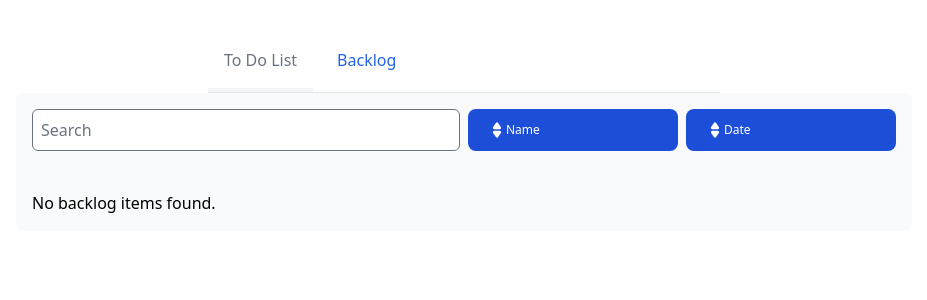
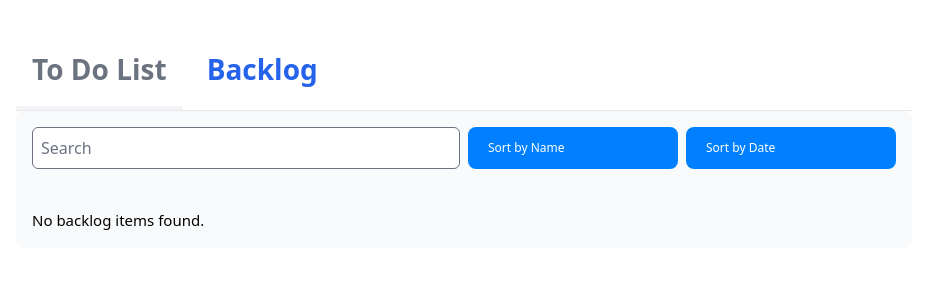
Before and after one commit to mehedijaman/TodoApp, a Vue app in the folder TodoApp/: page /todos in a window 1280 px wide. Both pictures are taken after a click on the tab "Backlog". Shown: the top 300 px of the page, without its empty margins (176-1103 px from the left). Built offline with nearby package versions, Linux system fonts and the light colour scheme.

Commit message:
Fix: - UI  modified

```diff
--- a/TodoApp/src/views/BacklogView.vue
+++ b/TodoApp/src/views/BacklogView.vue
@@ -15,39 +15,17 @@
     <button
       @click="handleSortByName"
       type="button"
-      class="col-span-3 w-full text-white bg-blue-700 hover:bg-blue-800 focus:ring-4 focus:outline-none focus:ring-blue-300 font-medium rounded-lg text-sm px-5 py-2.5 text-center inline-flex items-center mr-2 dark:bg-blue-600 dark:hover:bg-blue-700 dark:focus:ring-blue-800 text-xs"
+      class="col-span-3 w-full text-white bg-[#0080FF] hover:bg-[#41A0FF] focus:ring-4 focus:outline-none focus:ring-blue-300 font-medium rounded-lg text-sm px-5 py-2.5 text-center inline-flex items-center mr-2 dark:bg-blue-600 dark:hover:bg-blue-700 dark:focus:ring-blue-800 text-xs"
     >
-      <svg
-        class="w-[18px] h-[18px] text-white dark:text-white"
-        aria-hidden="true"
-        xmlns="http://www.w3.org/2000/svg"
-        fill="currentColor"
-        viewBox="0 0 24 24"
-      >
-        <path
-          d="M8.574 11.024h6.852a2.075 2.075 0 0 0 1.847-1.086 1.9 1.9 0 0 0-.11-1.986L13.736 2.9a2.122 2.122 0 0 0-3.472 0L6.837 7.952a1.9 1.9 0 0 0-.11 1.986 2.074 2.074 0 0 0 1.847 1.086Zm6.852 1.952H8.574a2.072 2.072 0 0 0-1.847 1.087 1.9 1.9 0 0 0 .11 1.985l3.426 5.05a2.123 2.123 0 0 0 3.472 0l3.427-5.05a1.9 1.9 0 0 0 .11-1.985 2.074 2.074 0 0 0-1.846-1.087Z"
-        />
-      </svg>
-      Name
+      Sort by Name
     </button>
 
     <button
       @click="handleSortByDate"
       type="button"
-      class="col-span-3 w-full text-white bg-blue-700 hover:bg-blue-800 focus:ring-4 focus:outline-none focus:ring-blue-300 font-medium rounded-lg text-sm px-5 py-2.5 text-center inline-flex items-center mr-2 dark:bg-blue-600 dark:hover:bg-blue-700 dark:focus:ring-blue-800 text-xs"
+      class="col-span-3 w-full text-white bg-[#0080FF] hover:bg-[##41A0FF] focus:ring-4 focus:outline-none focus:ring-blue-300 font-medium rounded-lg text-sm px-5 py-2.5 text-center inline-flex items-center mr-2 dark:bg-blue-600 dark:hover:bg-blue-700 dark:focus:ring-blue-800 text-xs"
     >
-      <svg
-        class="w-[18px] h-[18px] text-white dark:text-white"
-        aria-hidden="true"
-        xmlns="http://www.w3.org/2000/svg"
-        fill="currentColor"
-        viewBox="0 0 24 24"
-      >
-        <path
-          d="M8.574 11.024h6.852a2.075 2.075 0 0 0 1.847-1.086 1.9 1.9 0 0 0-.11-1.986L13.736 2.9a2.122 2.122 0 0 0-3.472 0L6.837 7.952a1.9 1.9 0 0 0-.11 1.986 2.074 2.074 0 0 0 1.847 1.086Zm6.852 1.952H8.574a2.072 2.072 0 0 0-1.847 1.087 1.9 1.9 0 0 0 .11 1.985l3.426 5.05a2.123 2.123 0 0 0 3.472 0l3.427-5.05a1.9 1.9 0 0 0 .11-1.985 2.074 2.074 0 0 0-1.846-1.087Z"
-        />
-      </svg>
-      Date
+      Sort by Date
     </button>
   </form>
 
@@ -85,7 +63,7 @@
       </button>
     </div>
   </div>
-  <p v-else>No backlog items found.</p>
+  <p v-else class="text-[15px]">No backlog items found.</p>
 </template>
 
 <script setup lang="ts">
--- a/TodoApp/src/views/TodoView.vue
+++ b/TodoApp/src/views/TodoView.vue
@@ -83,13 +83,13 @@ const toggleDropdown = (index: number) => {
 
 <template>
   <!-- <div class="w-screen"> -->
-    <div style="margin:0 auto;" class="max-w-lg border-b border-gray-200 dark:border-gray-700">
-        <ul class="flex flex-wrap text-center" id="myTab" data-tabs-toggle="#TodoAppTab" role="tablist">
+    <div style="margin:0 auto;" class="max-w-4xl border-b border-gray-200 dark:border-gray-700">
+        <ul class="flex flex-wrap text-center items-left" id="myTab" data-tabs-toggle="#TodoAppTab" role="tablist">
             <li class="mr-2" role="presentation">
-                <button class="inline-block p-4 border-b-4 rounded-t-lg text-black" id="todo-tab" data-tabs-target="#todo" type="button" role="tab" aria-controls="todo" aria-selected="false">To Do List </button>
+                <button class="text-[28px] inline-block p-4 border-b-4 rounded-t-lg text-black font-bold" id="todo-tab" data-tabs-target="#todo" type="button" role="tab" aria-controls="todo" aria-selected="false">To Do List </button>
             </li>
             <li class="mr-2" role="presentation">
-                <button class="text-black inline-block p-4 border-b-4 border-transparent rounded-t-lg hover:text-gray-600 hover:border-gray-300 dark:hover:text-gray-300" id="backlog-tab" data-tabs-target="#backlog" type="button" role="tab" aria-controls="backlog" aria-selected="false">Backlog</button>
+                <button class="text-[28px] text-black inline-block p-4 border-b-4 border-transparent font-bold rounded-t-lg hover:text-gray-600 hover:border-gray-300 dark:hover:text-gray-300" id="backlog-tab" data-tabs-target="#backlog" type="button" role="tab" aria-controls="backlog" aria-selected="false">Backlog</button>
             </li>
         </ul>
     </div>
@@ -156,7 +156,7 @@ const toggleDropdown = (index: number) => {
 
         <form enctype="multipart/form-data" class="max-w-4xl w-full flex gap-2 mt-10 fixed bottom-2 pr-6">
             <input v-model="newTodoText" @keyup.enter="handleAddTodo" class="w-[80%] text-[15px] p-2 border focus:outline-none focus:border-green-200 focus:shadow-lg" type="text" name="task" placeholder="Enter new Task Description">
-            <input @click.prevent="handleAddTodo" class="w-[20%] p-2 bg-[#005FBC] text-[15px] text-white rounded-md hover:bg-[#0080FF]  hover:cursor-pointer" type="submit" name="submit" value="Add Item">
+            <input @click.prevent="handleAddTodo" class="w-[20%] p-2 text-[15px] text-white rounded-md bg-[#0080FF] hover:bg-[#41A0FF]  hover:cursor-pointer" type="submit" name="submit" value="Add Item">
         </form>
       </div>
       <!-- /Tab Content -->
```
